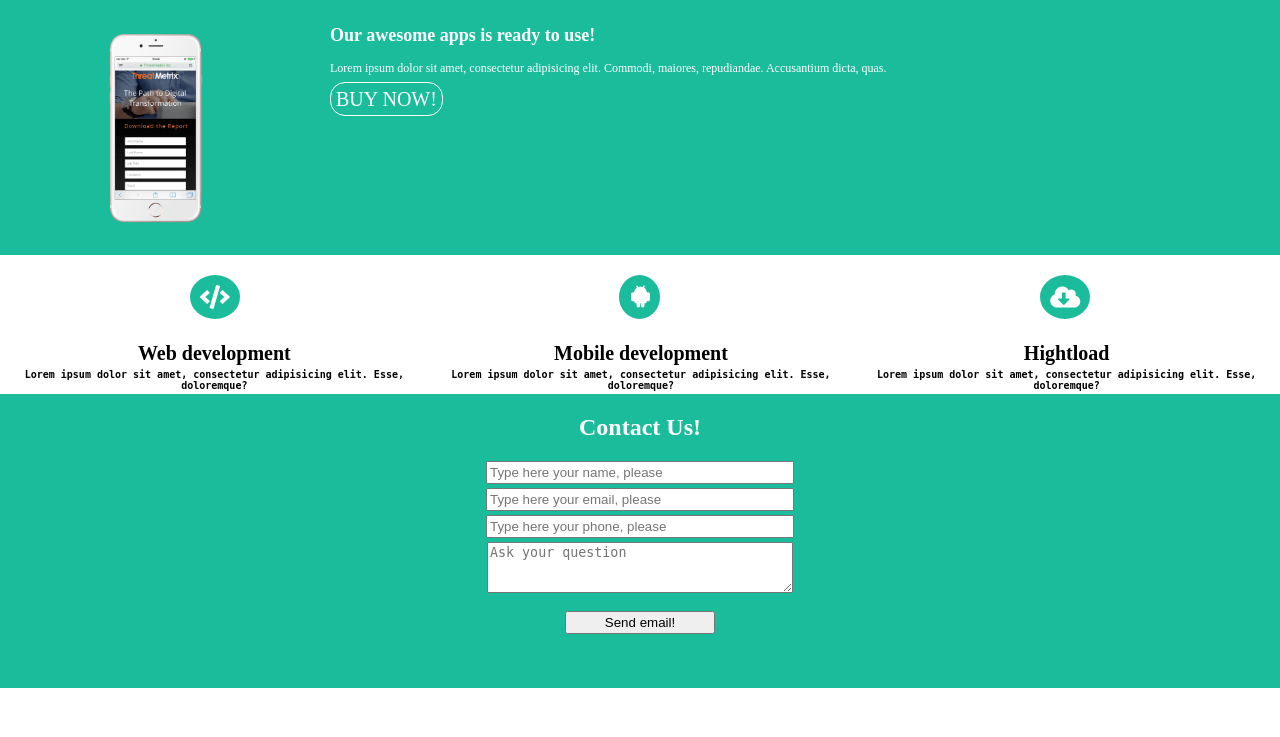
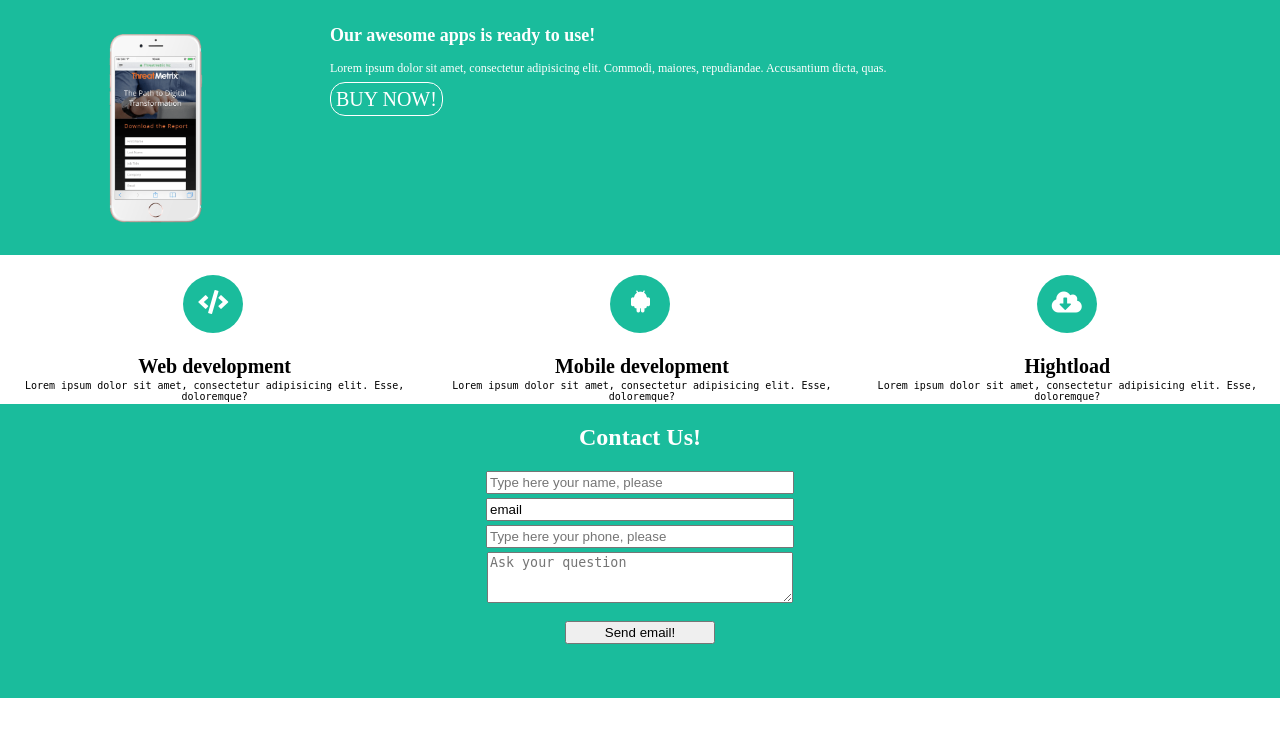
Before and after one commit to oleksii-polevin/-web-dev-homeworks, a PHP site: page / in a window 1280 px wide. Shown: the part 50-787 px from the top of the page. Run offline with PHP 8.4, Linux system fonts and the light colour scheme; lists and menus that the app fills with data are empty.

Commit message:
landing page done

```diff
--- a/ps1_html-css/landingPage/index.html
+++ b/ps1_html-css/landingPage/index.html
@@ -40,9 +40,9 @@
     <th>Hightload </th>
   </tr>
   <tr class="discription">
-    <th>Lorem ipsum dolor sit amet, consectetur adipisicing elit. Esse, doloremque?</th>
-    <th>Lorem ipsum dolor sit amet, consectetur adipisicing elit. Esse, doloremque?</th>
-    <th>Lorem ipsum dolor sit amet, consectetur adipisicing elit. Esse, doloremque?</th>
+    <td>Lorem ipsum dolor sit amet, consectetur adipisicing elit. Esse, doloremque?</th>
+    <td>Lorem ipsum dolor sit amet, consectetur adipisicing elit. Esse, doloremque?</th>
+    <td>Lorem ipsum dolor sit amet, consectetur adipisicing elit. Esse, doloremque?</th>
   </tr>
 </table>
   </section>
@@ -51,7 +51,7 @@
     <h1>Contact Us!</h1>
     <form class="usrform" action="index.html" method="post">
       <input type="text"  name="name" value="" placeholder="Type here your name, please">
-      <input type="email"  name="" value="" placeholder="Type here your email, please">
+      <input type="email"  name="" value="email" placeholder="Type here your email, please">
      <input type="tel" name="phone" pattern="[0-9]{3}-[0-9]{2}-[0-9]{3}" placeholder="Type here your phone, please">
    </form>
 
--- a/ps1_html-css/landingPage/styles/style.css
+++ b/ps1_html-css/landingPage/styles/style.css
@@ -57,8 +57,6 @@ header a:hover {
   padding: calc(100% / 10) calc(100% / 3);
   width: 30%;
   height: auto;
-
-
 }
 
 .section-1 .column {
@@ -92,9 +90,13 @@ header a:hover {
 }
 
 .icons i {
+  justify-content: center;
+  text-align: center;
   background-color: #1abc9c;
   border-radius: 50%;
-  padding: 10px;
+  padding:  15px 10px 3px 10px;
+  width: 40px;
+  height: 40px;
 }
 .icons, table {
   background-color: #ffffff;
@@ -107,6 +109,11 @@ table .heading {
 table .discription {
   font-family: monospace;
   font-size: 10px;
+  text-align: center;
+  padding: 0 15px;
+}
+
+th, td {
   padding: 0 15px;
 }
 
```
